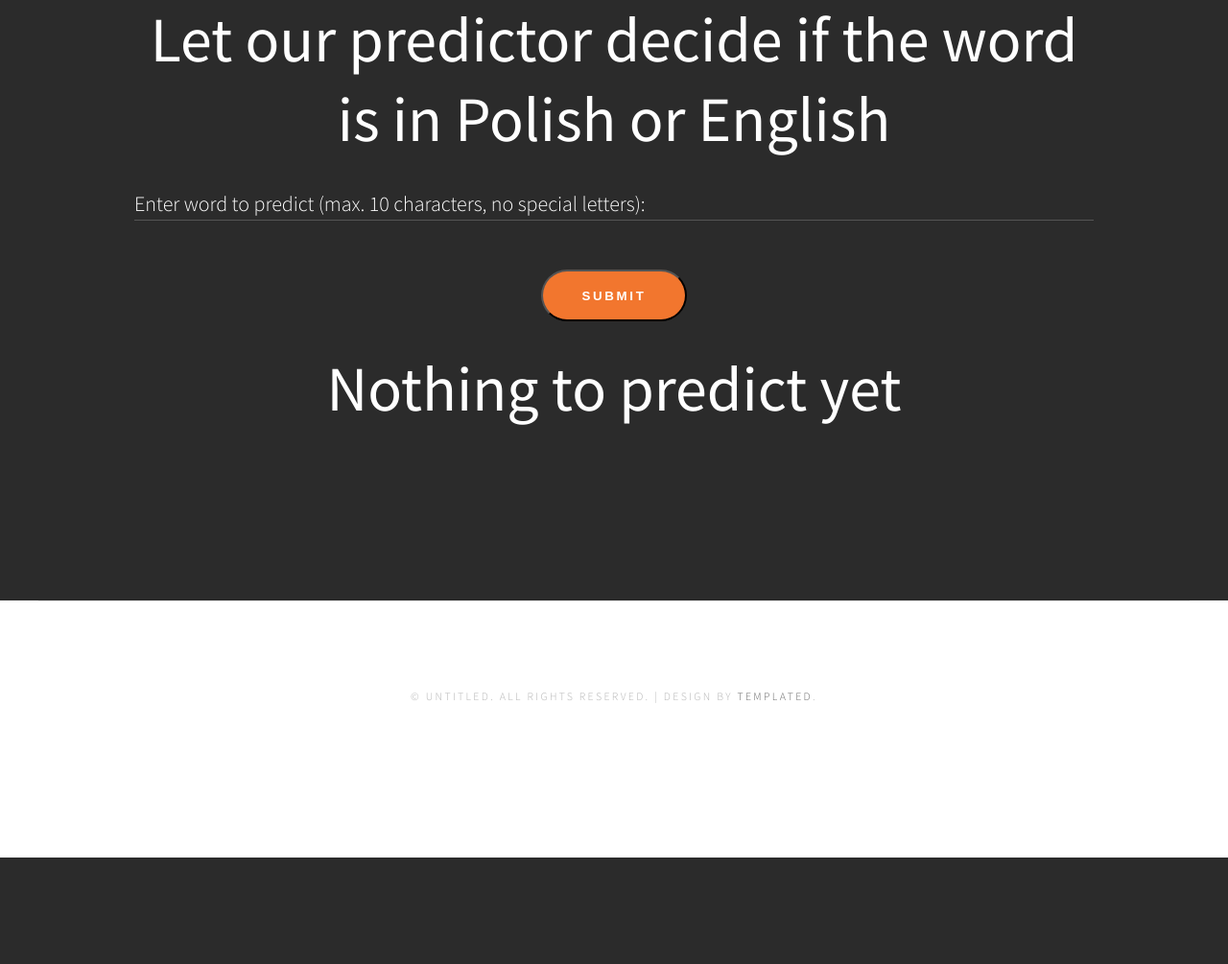
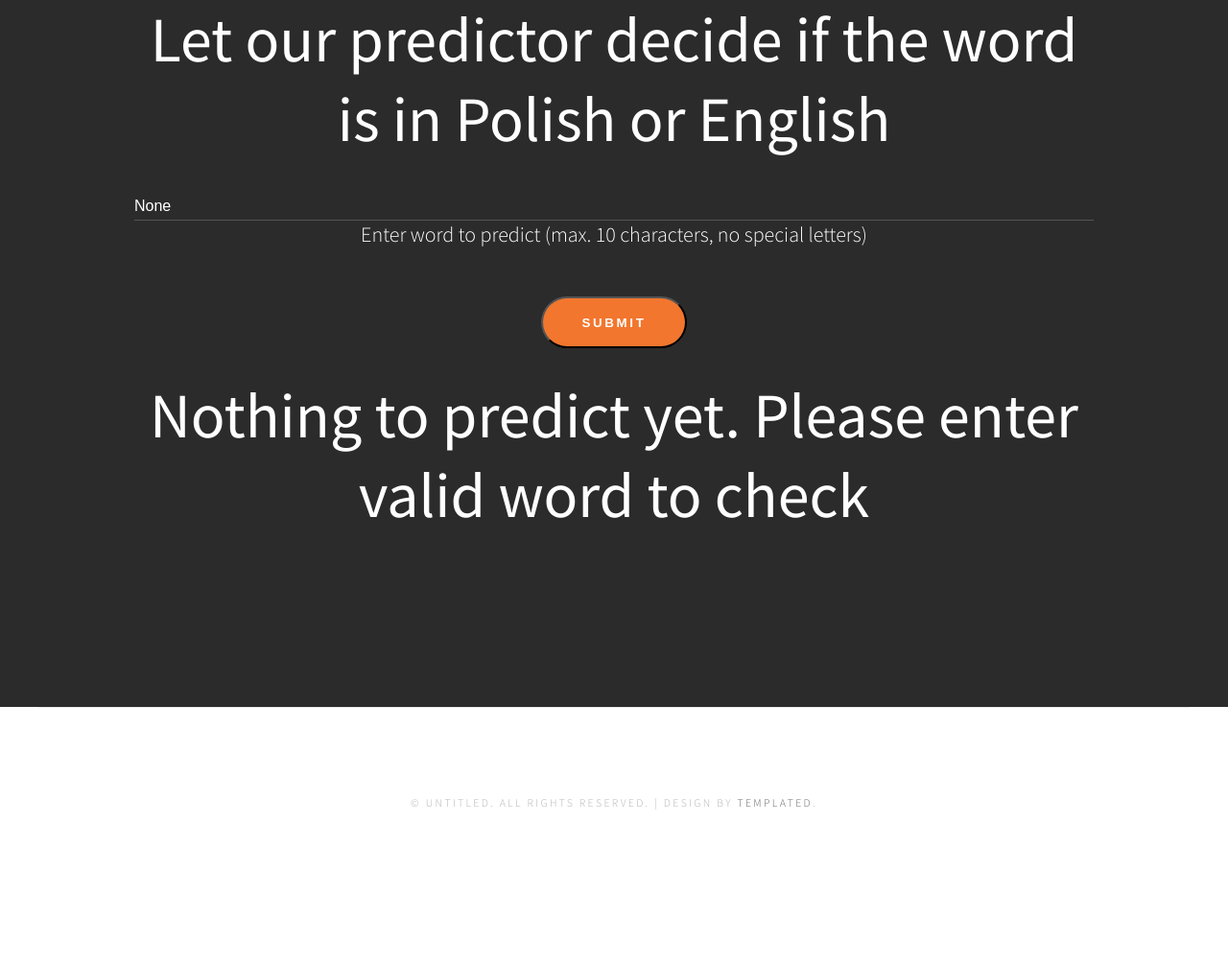
Before and after one commit to PietrzakJustyna/LanguageRecognitionTool, a Flask app: page / in a window 1280 px wide. Shown: the part 248-1253 px from the top of the page at 96% size. Before the commit the page ends 1142 px from the top, so only its background shows below. Run offline with Flask 2, Linux system fonts and the light colour scheme.

Commit message:
some validation added

```diff
--- a/tool/app/routes.py
+++ b/tool/app/routes.py
@@ -9,8 +9,8 @@
 @app.route('/result')
 def index():
     word = request.args.get('word')
-    if word is not None:
+    if word is not None and word.isalpha():
         result = p.predict(word)
     else:
-        result = "Nothing to predict yet"
-    return render_template('index.html', result=result)
+        result = "Nothing to predict yet. Please enter valid word to check"
+    return render_template('index.html', result=result, word=word)
--- a/tool/app/static/default.css
+++ b/tool/app/static/default.css
@@ -663,7 +663,6 @@
 	margin-bottom:25px;
 }
 .input-container label{
-	position:absolute;
 	top:0px;
 	left:0px;
 	color:#fff;
@@ -684,9 +683,3 @@
  outline:none;
  border-bottom:1px solid #e74c3c;
 }
-
-.input-container input:focus ~ label,
-.input-container input:focus ~ label{
-	top:-12px;
-	font-size:12px;
-}
--- a/tool/app/templates/index.html
+++ b/tool/app/templates/index.html
@@ -31,8 +31,8 @@
                 <h2>Let our predictor decide if the word is in Polish or English</h2>
                 <form action="/result" method="get">
                     <div class="input-container">
-                        <input type="text" id="word" name="word">
-						<label>Enter word to predict (max. 10 characters, no special letters):</label>
+                        <input type="text" id="word" name="word" maxlength="10" value={{ word }} >
+						<label>Enter word to predict (max. 10 characters, no special letters)</label>
                     </div>
                     <input type="submit" value="Submit" class="button">
                 </form>
--- a/tool/predictor.py
+++ b/tool/predictor.py
@@ -47,7 +47,7 @@
 
 def predict(word):
     dic = []
-    dic.append(word.lower().strip())
+    dic.append(word.lower().replace(" ", ""))
     vct_str = convert_dic_to_vector(dic, max_letters)
     vct = np.zeros((1, 26 * max_letters))
     count = 0
```
